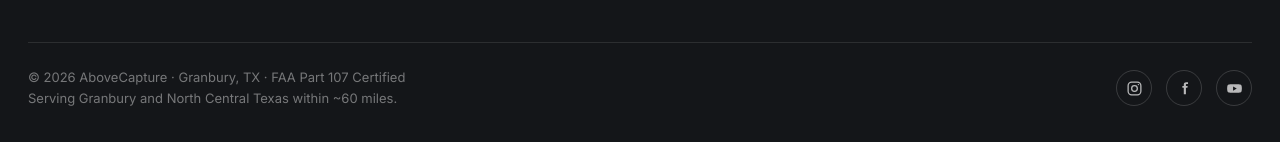
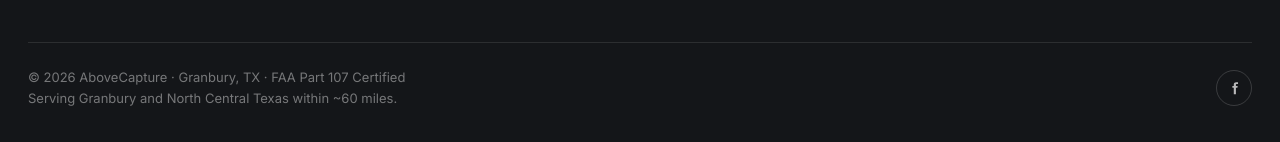
Before and after one commit to WIXVW/grabov-com, a Next.js app in the folder web/: page / in a window 1280 px wide. Shown: the part 6592-6734 px from the top of the page. Built offline with nearby package versions, Linux system fonts and the light colour scheme.

Commit message:
seo: add sitemap.xml + robots.txt; footer: keep only Facebook (real URL), hide IG/YouTube

```diff
--- /dev/null
+++ b/web/src/app/robots.ts
@@ -0,0 +1,9 @@
+import type { MetadataRoute } from "next";
+
+export default function robots(): MetadataRoute.Robots {
+  return {
+    rules: { userAgent: "*", allow: "/" },
+    sitemap: "https://abovecapture.com/sitemap.xml",
+    host: "https://abovecapture.com",
+  };
+}
--- /dev/null
+++ b/web/src/app/sitemap.ts
@@ -0,0 +1,12 @@
+import type { MetadataRoute } from "next";
+
+export default function sitemap(): MetadataRoute.Sitemap {
+  return [
+    {
+      url: "https://abovecapture.com",
+      lastModified: "2026-08-19",
+      changeFrequency: "monthly",
+      priority: 1,
+    },
+  ];
+}
--- a/web/src/components/Footer.tsx
+++ b/web/src/components/Footer.tsx
@@ -41,14 +41,8 @@ export function Footer() {
             Serving Granbury and North Central Texas within ~60 miles.
           </div>
           <div className="footer-social">
-            <a href="https://instagram.com/" aria-label="Instagram">
-              <svg width="17" height="17" viewBox="0 0 24 24" fill="none" stroke="currentColor" strokeWidth={1.8}><rect x="3" y="3" width="18" height="18" rx="5" /><circle cx="12" cy="12" r="4" /><circle cx="17.5" cy="6.5" r="1" fill="currentColor" stroke="none" /></svg>
-            </a>
-            <a href="https://facebook.com/" aria-label="Facebook">
+            <a href="https://www.facebook.com/drone.photography.near.me" aria-label="Facebook" target="_blank" rel="noopener noreferrer">
               <svg width="17" height="17" viewBox="0 0 24 24" fill="currentColor"><path d="M14 8.5V7c0-.8.2-1.2 1.3-1.2H17V3h-2.5C11.6 3 11 4.6 11 6.7v1.8H9V11h2v9h3v-9h2.1l.4-2.5H14Z" /></svg>
-            </a>
-            <a href="https://youtube.com/" aria-label="YouTube">
-              <svg width="17" height="17" viewBox="0 0 24 24" fill="currentColor"><path d="M22 8.2a2.6 2.6 0 0 0-1.8-1.8C18.5 6 12 6 12 6s-6.5 0-8.2.4A2.6 2.6 0 0 0 2 8.2 27 27 0 0 0 1.6 12 27 27 0 0 0 2 15.8a2.6 2.6 0 0 0 1.8 1.8C5.5 18 12 18 12 18s6.5 0 8.2-.4a2.6 2.6 0 0 0 1.8-1.8 27 27 0 0 0 .4-3.8 27 27 0 0 0-.4-3.8ZM10 15V9l5.2 3L10 15Z" /></svg>
             </a>
           </div>
         </div>
```
